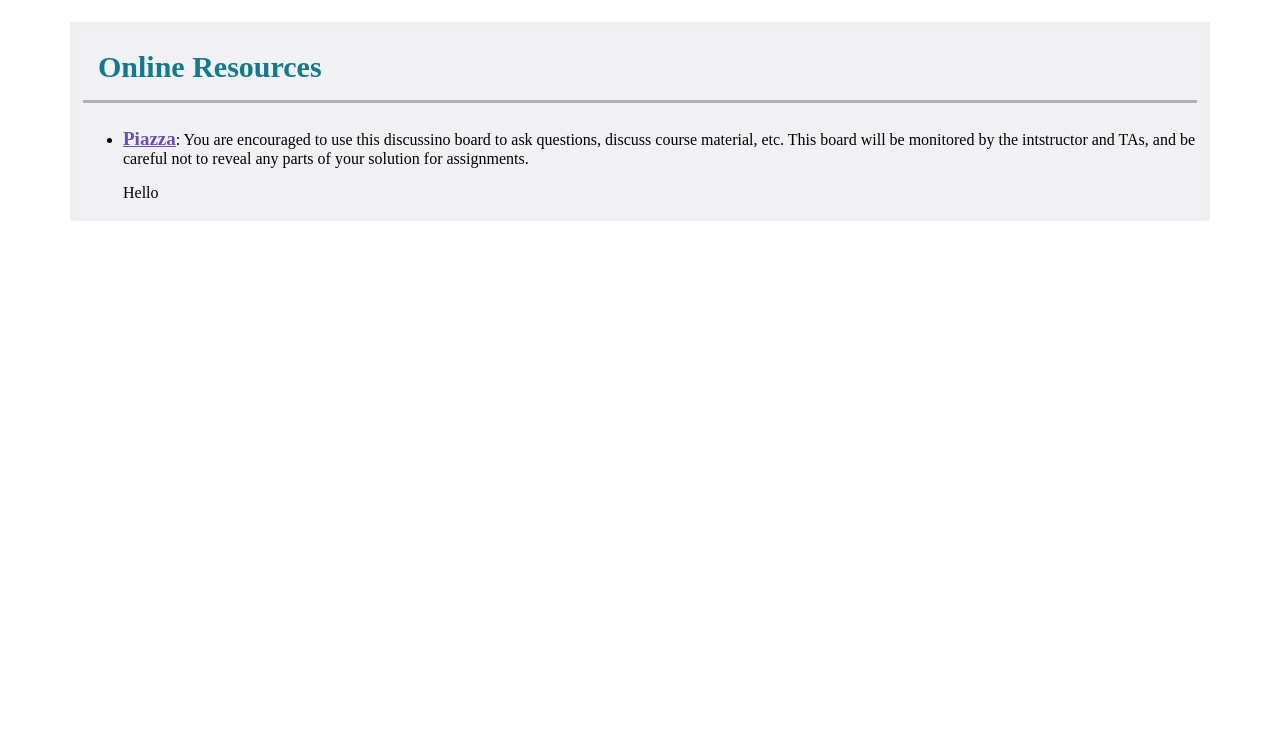
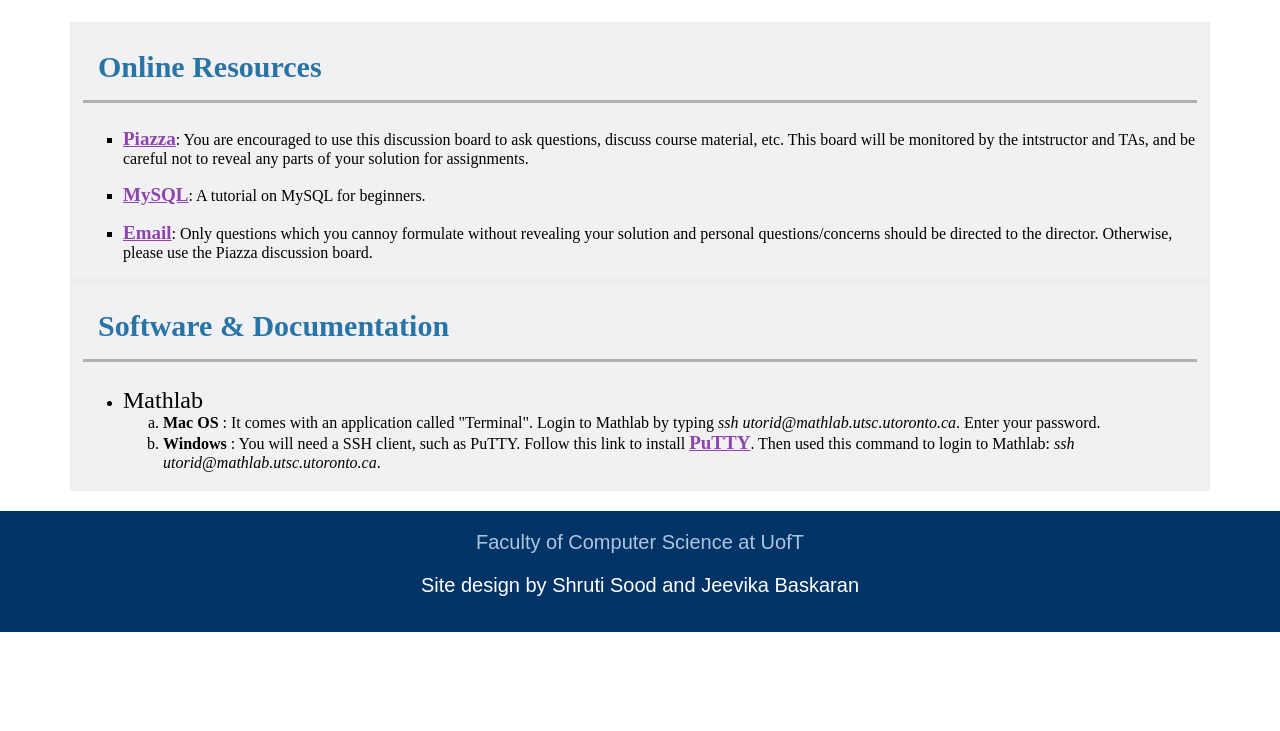
Before and after one commit to soodshru/CSCB20-Website, a Python web app: template templates/resources.html in a window 1280 px wide. Shown: the part 68-799 px from the top of the page. Run offline with Jinja, Linux system fonts and the light colour scheme; the template is opened without the code that fills it, so the values that code supplies are empty.

Commit message:
resources

```diff
--- a/templates/resources.html
+++ b/templates/resources.html
@@ -16,117 +16,26 @@
 	</div>
 
 	<div class = "main">
-		<section class="section">
-			<h1> Online Resources</h1>
+		<section class="section1">
+			<h1> Online Resources </h1>
+			<ul>
+			<li><p><a href="https://piazza.com/utoronto.ca/winter2017/cscb20">Piazza</a>: You are encouraged to use this discussion board to ask questions, discuss course material, etc. This board will be monitored by the intstructor and TAs, and be careful not to reveal any parts of your solution for assignments.</p></li>
+			<li><p><a href="http://code.tutsplus.com/tutorials/sql-for-beginners--net-8200"> MySQL</a>: A tutorial on MySQL for beginners.</p></li>
+			<li><a href="mailto:bretscher@utsc.utoronto.ca">Email</a>: Only questions which you cannoy formulate without revealing your solution and personal questions/concerns should be directed to the director. Otherwise, please use the Piazza discussion board.</li>
+			</ul>
+		</section>
 
+		<section class="section2">
+			<h1> Software & Documentation </h1>
 			<ul>
-			<li> <p><a href="https://piazza.com/utoronto.ca/winter2017/cscb20">Piazza</a>: You are encouraged to use this discussino board to ask questions, discuss course material, etc. This board will be monitored by the intstructor and TAs, and be careful not to reveal any parts of your solution for assignments.</p></li>
-			<p>Hello</p>
+			<li><font size = "5"> Mathlab </font> </li>
+			<ol type = "a">
+				<li> <b> Mac OS </b>: It comes with an application called "Terminal". Login to Mathlab by typing <i> ssh utorid@mathlab.utsc.utoronto.ca</i>. Enter your password.</li>
+				<li> <b> Windows </b>: You will need a SSH client, such as PuTTY. Follow this link to install <a href="http://www.putty.org/">PuTTY</a>. Then used this command to login to Mathlab: <i> ssh utorid@mathlab.utsc.utoronto.ca</i>. </li>
+			</ol>
 			</ul>
 		</section>
 	</div>
-
-
-<br>
-	<br>
-	<br>
-	<br>
-	<br>
-	<br>
-	<br>
-	<br>
-	<br>
-	<br>
-	<br>
-	<br>
-	<br>
-	<br>
-	<br>
-	<br>
-	<br>
-	<br>
-	<br>
-	<br>
-	<br>
-	<br>
-	<br>
-	<br>
-	<br>
-	<br>
-	<br>
-	<br>
-	<br>
-	<br>
-	<br>
-	<br>
-	<br>
-	<br>
-	<br>
-	<br>
-	<br>
-	<br>
-	<br>
-	<br>
-	<br>
-	<br>
-	<br>
-	<br>
-	<br>
-	<br>
-	<br>
-	<br>
-	<br>
-	<br>
-	<br>
-	<br>
-	<br>
-	<br>
-	<br>
-	<br>
-	<br>
-	<br>
-	<br>
-	<br>
-	<br>
-	<br>
-	<br>
-	<br>
-	<br>
-	<br>
-	<br>
-	<br>
-	<br>
-	<br>
-	<br>
-	<br>
-	<br>
-	<br>
-	<br>
-	<br>
-	<br>
-	<br>
-	<br>
-	<br>
-	<br>
-	<br>
-	<br>
-	<br>
-	<br>
-	<br>
-	<br>
-	<br>
-	<br>
-	<br>
-	<br>
-	<br>
-	<br>
-	<br>
-	<br>
-	<br>
-	<br>
-	<br>
-
-
 
 	<div class = "footer">
 		<a href="https://web.cs.toronto.edu/">Faculty of Computer Science at UofT</a>
--- a/templates/static/resources.css
+++ b/templates/static/resources.css
@@ -28,13 +28,15 @@ body {
 }
 
 .main {
+  min-height: 100%;
   margin-top: 90px;
+  margin-bottom: 20px;
   background-color: #F1F1F3;
   margin-left: 70px;
   margin-right: 70px;
 }
 
-.section{
+.section1{
 padding-left: 10px;
 padding-right: 10px;
 border: solid;
@@ -42,8 +44,8 @@ border-color: #eee;
 display: block;
 }
 
-.section h1{
-  color: #127a8c;
+.section1 h1{
+  color: #2874A6;
   padding-bottom: 16px;
   padding-left: 15px;
   font-size: 30px;
@@ -51,10 +53,31 @@ display: block;
   border-bottom-color: #B1B1B1;
 }
 
-.section a{
+.section1 ul{
+  list-style-type: square;
+}
+
+.main a{
   font-weight: bold;
   font-size: 19px;
-  color: #694FB1;
+  color: #8E44AD;
+}
+
+.section2{
+padding-left: 10px;
+padding-right: 10px;
+border: solid;
+border-color: #eee;
+display: block;
+}
+
+.section2 h1{
+  color: #2874A6;
+  padding-bottom: 16px;
+  padding-left: 15px;
+  font-size: 30px;
+  border-bottom: solid;
+  border-bottom-color: #B1B1B1;
 }
 
 .footer {
```
